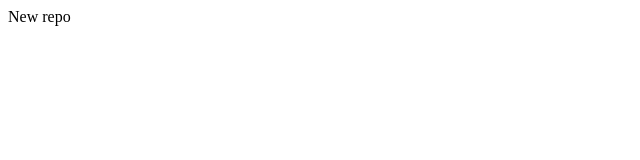
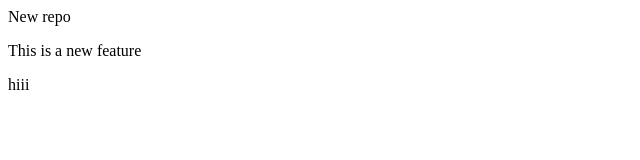
Before and after one commit to Niranjan-207/localRepo, a plain HTML site: page index.html in a window 1280 px wide. Shown: the whole page, without its empty margins (0-640 px from the left). Drawn offline with Linux system fonts and the light colour scheme.

Commit message:
Hi added

```diff
--- a/index.html
+++ b/index.html
@@ -1 +1,3 @@
 <p>New repo</p>
+<p>This is a new feature</p>
+<p>hiii</p>
```
